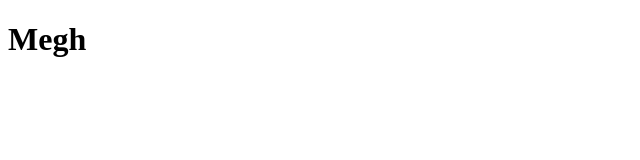
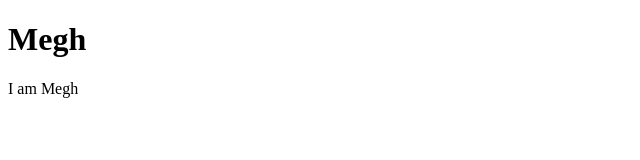
Before and after one commit to MeghNaik/git, a plain HTML site: page index.html in a window 1280 px wide. Shown: the full height of the page, 0-640 px from the left. Drawn offline with Linux system fonts and the light colour scheme.

Commit message:
Update index.html
add paragraph

```diff
--- a/index.html
+++ b/index.html
@@ -7,5 +7,6 @@
 </head>
 <body>
     <h1>Megh</h1>
+    <p>I am Megh</p>
 </body>
 </html>
```
